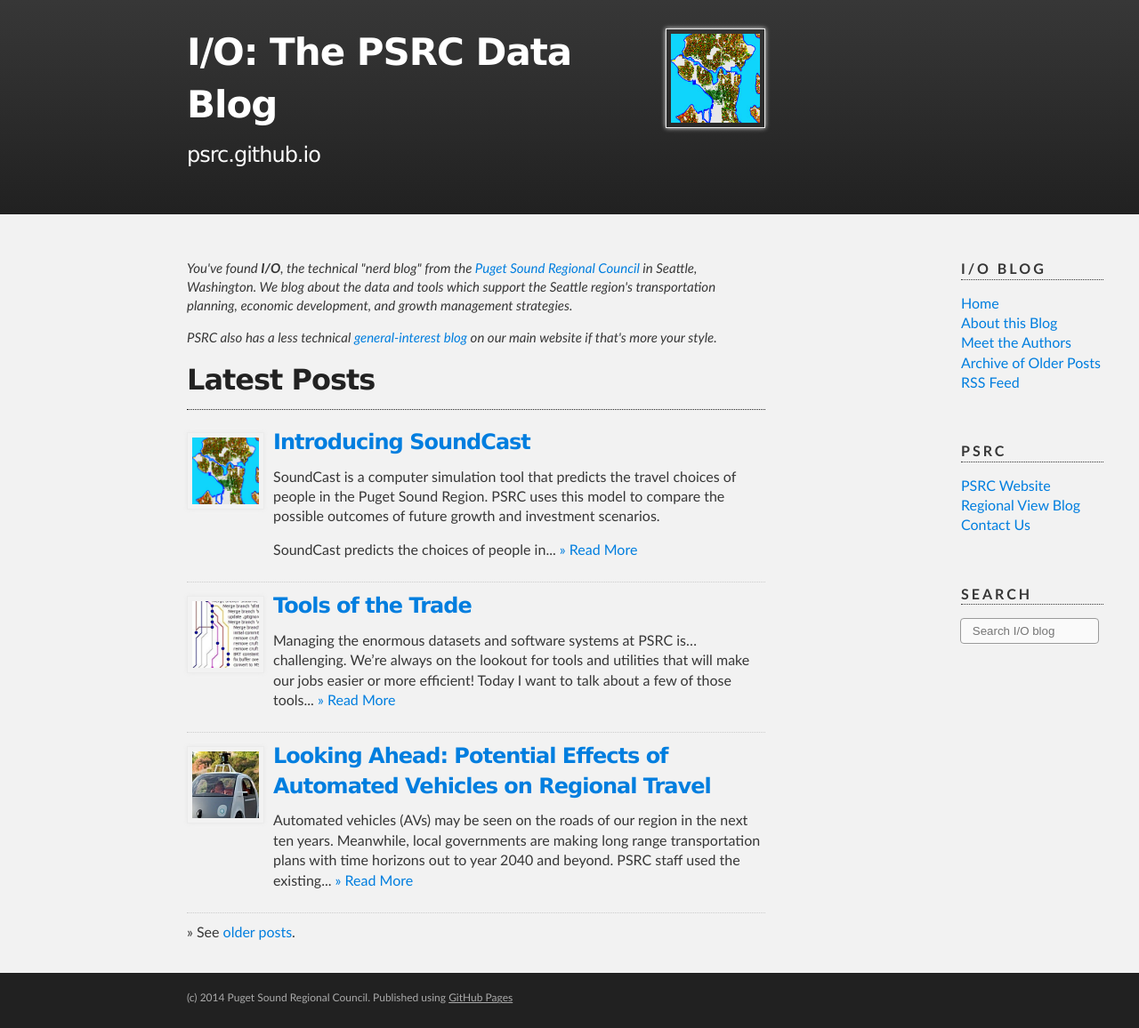
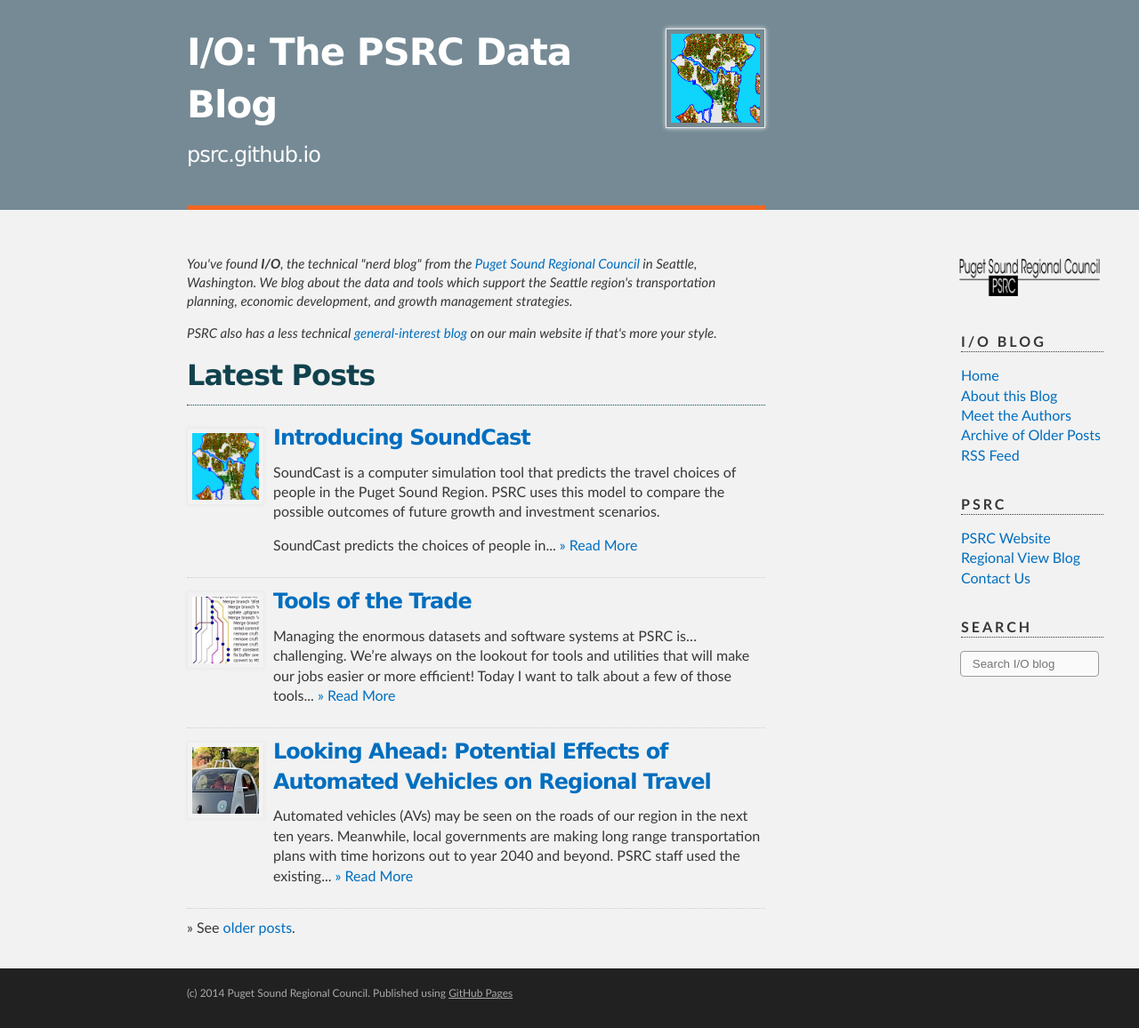
Before and after one commit to psrc/psrc.github.io, a Jekyll site: the page built from index.html, in a window 1280 px wide. Shown: the whole page at 89% size. Built offline with Jekyll 4.4.1, drawn with Linux system fonts in a browser that asks for light colours.

Commit message:
1st stab at "PSRC Colors"

```diff
--- a/_layouts/default.html
+++ b/_layouts/default.html
@@ -8,6 +8,7 @@
     <meta name="viewport" content="width=device-width, initial-scale=1">
 
     <link rel="stylesheet" type="text/css" media="screen" href="/stylesheets/styles.css">
+    <link rel="stylesheet" type="text/css" media="screen" href="/stylesheets/search.css">
 
     <link rel="icon" type="image/png" href="/favicon-16x16.png" sizes="16x16">
     <link rel="icon" type="image/png" href="/favicon-32x32.png" sizes="32x32">
@@ -25,31 +26,37 @@
           <img class="header_image" src="/images/home-vmt.jpg" alt="PSRC" />
           <h1 id="project_title"><a href="/">I/O: The PSRC Data Blog</a></h1>
           <h3 id="project_tagline"><a href="/">psrc.github.io</a></h3>
+        <div id="header_divider"></div>
+
       </div>
 
     </div>
+
 
     <div id="white_area">
 
     <!-- SIDE LINKS -->
     <div id="sidebar">
 
+      <img id="psrc_logo" src="/images/psrc-logo.png" alt="PSRC Logo" width="158px" />
+
       <p class="sidebar_title">I/O BLOG</p>
       {% for page in site.nav_links %}
           <a href="{{ page[1]  }}">{{ page[0] }}</a><br/>
       {% endfor %}
 
-      <br/><br/>
+      <br/>
 
       <p class="sidebar_title">PSRC</p>
       {% for page in site.psrc_links %}
           <a href="{{ page[1]  }}">{{ page[0] }}</a><br/>
       {% endfor %}
 
-      <br/><br/>
+      <br/>
 
       <p class="sidebar_title">SEARCH</p>
       {% include search.html %}
+
 
     </div>
 
@@ -59,9 +66,9 @@
 
       <!-- Mobile nav links -->
       <DIV id="mobile-menu">
-        <nav>{% for page in site.nav_links %}
-            <a href="{{ page[1]  }}">{{ page[0] }}</a> /
-        {% endfor %} <a href="http://www.psrc.org">PSRC</a></nav>
+        <p class="mobile-p">{% for page in site.nav_links %}
+            <a href="{{ page[1]  }}">{{ page[0] }}</a> &raquo;
+        {% endfor %} <a href="http://www.psrc.org">PSRC</a></p>
       </DIV>
 
       <section id="main_content" class="inner">
--- /dev/null
+++ b/stylesheets/search.css
@@ -0,0 +1,53 @@
+.search
+{
+  padding-bottom: 0px;
+}
+
+.search li
+{
+  list-style: none;
+  margin: 0 0 0em 0;
+  padding-left: 1em;
+  text-indent: -1em;
+}
+
+.search time
+{
+  margin-left: 0em;
+  font-size: .75em;
+  color: #fafafa;
+}
+
+/*the form*/
+#search
+{
+  font-family: "ff-meta-web-1", "ff-meta-web-2",Myriad Pro,san-serif;
+  width: 100%;
+  max-width: 200px;
+  margin: 0px auto 0;
+  margin-left: -1px;
+}
+
+#search input
+{
+  width: 80%;
+  font-family: "ff-meta-web-1", "ff-meta-web-2",Myriad Pro,sans-serif;
+  background-color: #fafafa;
+  border: 1px solid #9a9a9a;
+  padding: 6px 8%;
+  color: #2b2b2b;
+  -webkit-border-radius: 8px;
+  -moz-border-radius: 8px;
+  border-radius: 4px;
+  -webkit-box-shadow: 0 1px 0 rgba(255,255,255,.5);
+  -moz-box-shadow: 0 1px 0 rgba(255,255,255,.5);
+  box-shadow: 0 1px 0 rgba(255,255,255,.5);
+}
+
+#search input:focus
+{
+  outline: none;
+  -webkit-box-shadow: 0 1px 0 rgba(255,255,255,.2), 0 0 4px #4f4f4f;
+  -moz-box-shadow: 0 1px 0 rgba(255,255,255,.2), 0 0 4px #4f4f4f;
+  box-shadow: 0 1px 0 rgba(255,255,255,.2), 0 0 8px #4f4f4f;
+}
--- a/stylesheets/styles.css
+++ b/stylesheets/styles.css
@@ -4,6 +4,15 @@
 *******************************************************************************/
 
 @import url(pygment_trac.css);
+
+/* --- PSRC COLORS
+
+PSRC Puke Orange:  #f36621;
+PSRC Dull Overcase: #758a95;
+PSRC Dull Link: #10424e;
+
+--- */
+
 
 /*******************************************************************************
 MeyerWeb Reset
@@ -67,11 +76,13 @@
 }
 
 h1 {
+  color: #10424e;
   font-size: 36px;
   font-weight: 700;
 }
 
 h2 {
+  color: #10424e;
   padding-bottom: 10px;
   font-size: 32px;
   border-bottom: 1px;
@@ -79,6 +90,7 @@
 }
 
 h3 {
+  color: #10424e;
   font-size: 24px;
 }
 
@@ -104,7 +116,7 @@
 
 a {
   text-decoration: none;
-  color: #007edf;
+  color: #006ebf;
   text-shadow: none;
 
   transition: color 0.5s ease;
@@ -147,6 +159,17 @@
   -moz-box-shadow: 0 0 5px #ebebeb;
   -o-box-shadow: 0 0 5px #ebebeb;
   -ms-box-shadow: 0 0 5px #ebebeb;
+}
+
+#psrc_logo {
+  margin-left: -7px;
+  margin-bottom: 20px;
+  border: none;
+  box-shadow: none;
+  -webkit-box-shadow: none;
+  -moz-box-shadow: none;
+  -o-box-shadow: none;
+  -ms-box-shadow: none;
 }
 
 p img {
@@ -388,14 +411,16 @@
 }
 
 #header_wrap {
-  background: #212121;
-  background: -moz-linear-gradient(top, #373737, #212121);
-  background: -webkit-linear-gradient(top, #373737, #212121);
-  background: -ms-linear-gradient(top, #373737, #212121);
-  background: -o-linear-gradient(top, #373737, #212121);
-  background: linear-gradient(top, #373737, #212121);
-  padding: 30px 230px 40px 20px;
+  background: #758a95;
+  padding: 30px 230px 0px 20px;
 }
+
+#header_divider {
+  height: 5px;
+  background: #f36621;
+  margin-top: 40px;
+}
+
 
 #header_content {
   max-width: 650px;
@@ -434,60 +459,6 @@
 	color: #fff;
 }
 
-.search
-{
-  padding-bottom: 0px;
-}
-
-.search li
-{
-  list-style: none;
-  margin: 0 0 0em 0;
-  padding-left: 1em;
-  text-indent: -1em;
-}
-
-.search time
-{
-  margin-left: 0em;
-  font-size: .75em;
-  color: #fafafa;
-}
-
-/*the form*/
-#search
-{
-  font-family: "ff-meta-web-1", "ff-meta-web-2",Myriad Pro,san-serif;
-  width: 100%;
-  max-width: 200px;
-  margin: 0px auto 0;
-  margin-left: -1px;
-}
-
-#search input
-{
-  width: 80%;
-  font-family: "ff-meta-web-1", "ff-meta-web-2",Myriad Pro,sans-serif;
-  background-color: #fafafa;
-  border: 1px solid #9a9a9a;
-  padding: 6px 8%;
-  color: #2b2b2b;
-  -webkit-border-radius: 8px;
-  -moz-border-radius: 8px;
-  border-radius: 4px;
-  -webkit-box-shadow: 0 1px 0 rgba(255,255,255,.5);
-  -moz-box-shadow: 0 1px 0 rgba(255,255,255,.5);
-  box-shadow: 0 1px 0 rgba(255,255,255,.5);
-}
-
-#search input:focus
-{
-  outline: none;
-  -webkit-box-shadow: 0 1px 0 rgba(255,255,255,.2), 0 0 4px #4f4f4f;
-  -moz-box-shadow: 0 1px 0 rgba(255,255,255,.2), 0 0 4px #4f4f4f;
-  box-shadow: 0 1px 0 rgba(255,255,255,.2), 0 0 8px #4f4f4f;
-}
-
 #mobile-menu {
   display: none;
 }
@@ -498,7 +469,7 @@
 
 @media screen and (max-width: 850px) {
   #header_wrap {
-      padding: 30px 20px 40px 20px;
+      padding: 30px 20px 0px 20px;
   }
 
   #sidebar {
@@ -562,7 +533,7 @@
   }
 
   #header_wrap {
-    padding: 10px;
+    padding: 0px 10px 0px 10px;
   }
 
   #footer_wrap {
@@ -581,15 +552,17 @@
     min-height: 70px;
   }
 
-
   #sidebar {
     display: none;
   }
 
   #mobile-menu {
-    display: inline;
+    display: block;
   }
 
+  .mobile-p {
+    margin-left: 10px;
+  }
 
   h1 {
     font-size: 24px;
```
Also changed, not shown: images/psrc-logo.png (added).
